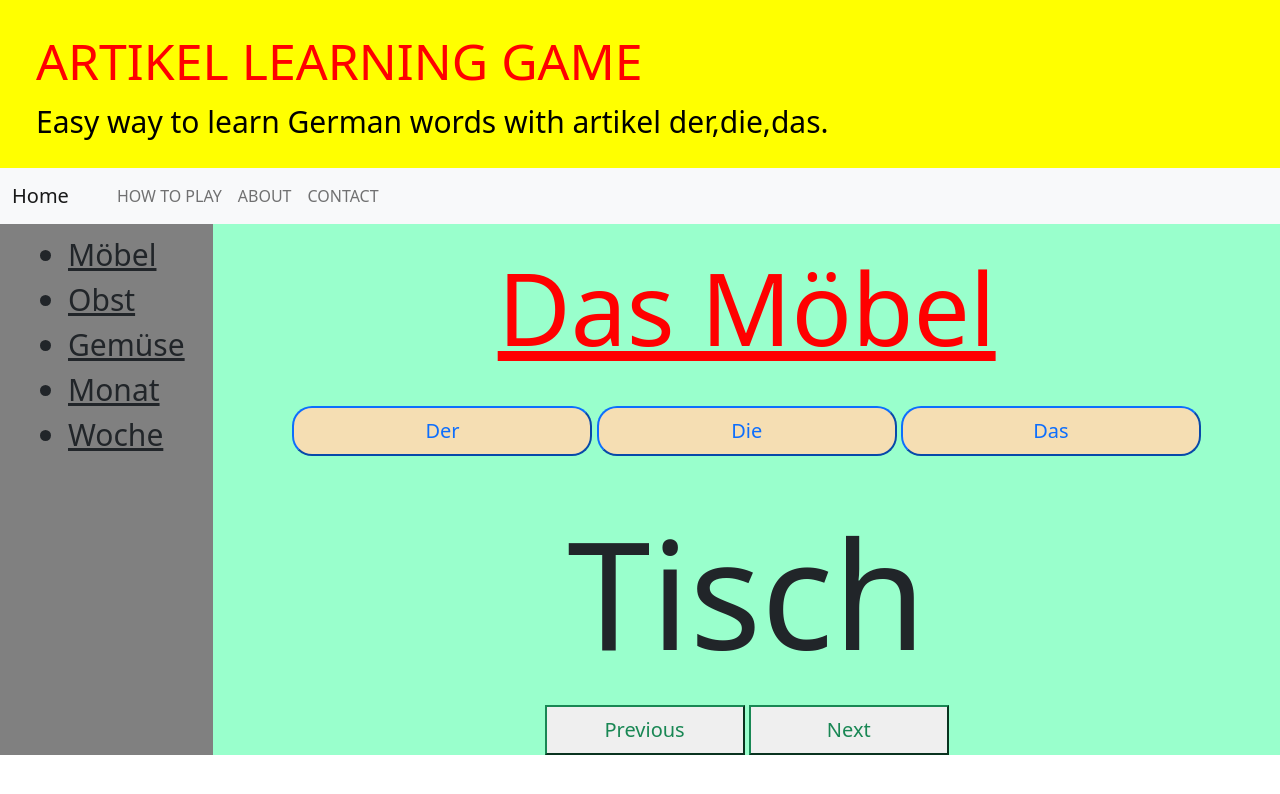
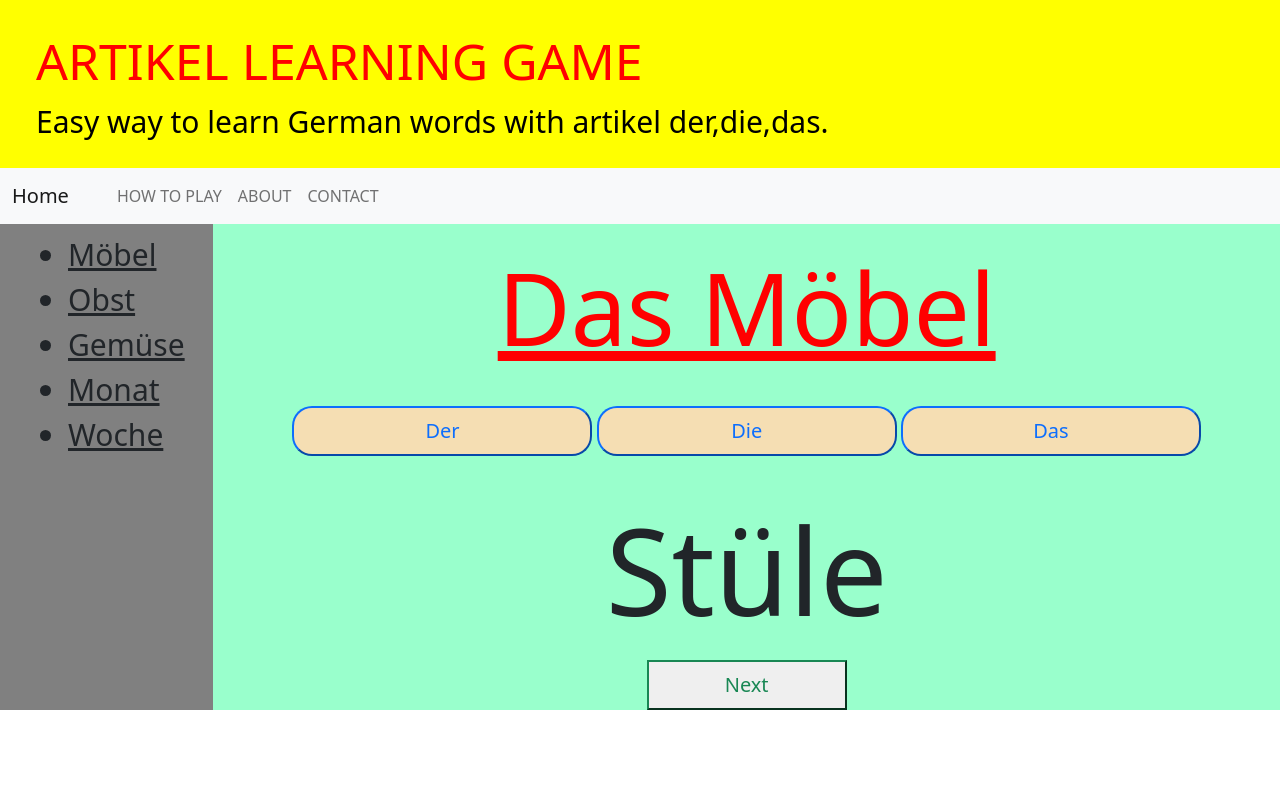
Before and after one commit to fenilaphilip/DerDieDas, a plain HTML site: page public_html/index.html in a window 1280 px wide. Both pictures are taken after a click on the item "Möbel". Drawn offline with nearby package versions, Linux system fonts and the light colour scheme.

Commit message:
Previous Button & Next Button now working properly.

```diff
--- a/public_html/data/Möbel.json
+++ b/public_html/data/Möbel.json
@@ -39,12 +39,6 @@
             "nom": "Bild",
             "plu": "die Bilder"
         },
-
-        {
-            "atk": "der",
-            "nom": "Garderobenständer",
-            "plu": "die Garderobenständer"
-        },
         {
             "atk": "das",
             "nom": "Bücherregal",
--- a/public_html/myscript.js
+++ b/public_html/myscript.js
@@ -16,25 +16,39 @@ $(document).ready(function () {
 });
 
 let cat_data;
-
+let now_displayed;
 function on_category_clicked(category) {
     $.get("data/" + category + ".json", function (data, status) {
         cat_data = data;
+        now_displayed = -1;
         $("#openCategoryName").html(data.article + " " + data.category);
         on_next_button_clicked();
         $("#about").hide();
         $("#how-to-play").hide();
         $("#game-area").show();
+        $("#previous-button").hide();
+
     });
 
 }
 
-function on_previous_button_clicked() {
-    $("#play-ground").html(cat_data.words[0].nom);
+function on_next_button_clicked() {
+    $("#previous-button").show();
+    now_displayed++;
+    $("#play-ground").html(cat_data.words[now_displayed].nom);
+    if (now_displayed === (cat_data.words.length - 1)) {
+        $("#next-button").hide();
+
+    }
 }
 
-function on_next_button_clicked() {
-    $("#play-ground").html(cat_data.words[1].nom);
+function on_previous_button_clicked() {
+    $("#next-button").show();
+    now_displayed--;
+    $("#play-ground").html(cat_data.words[now_displayed].nom);
+    if (now_displayed === 0) {
+        $("#previous-button").hide();
+    }
 }
 
 function nav_about_clicked() {
--- a/public_html/mystyles.css
+++ b/public_html/mystyles.css
@@ -46,7 +46,7 @@
 }
 #play-ground{
     text-align: center;
-    font-size:150px;
+    font-size:120px;
 }
 
 #next-button,#previous-button{
```
